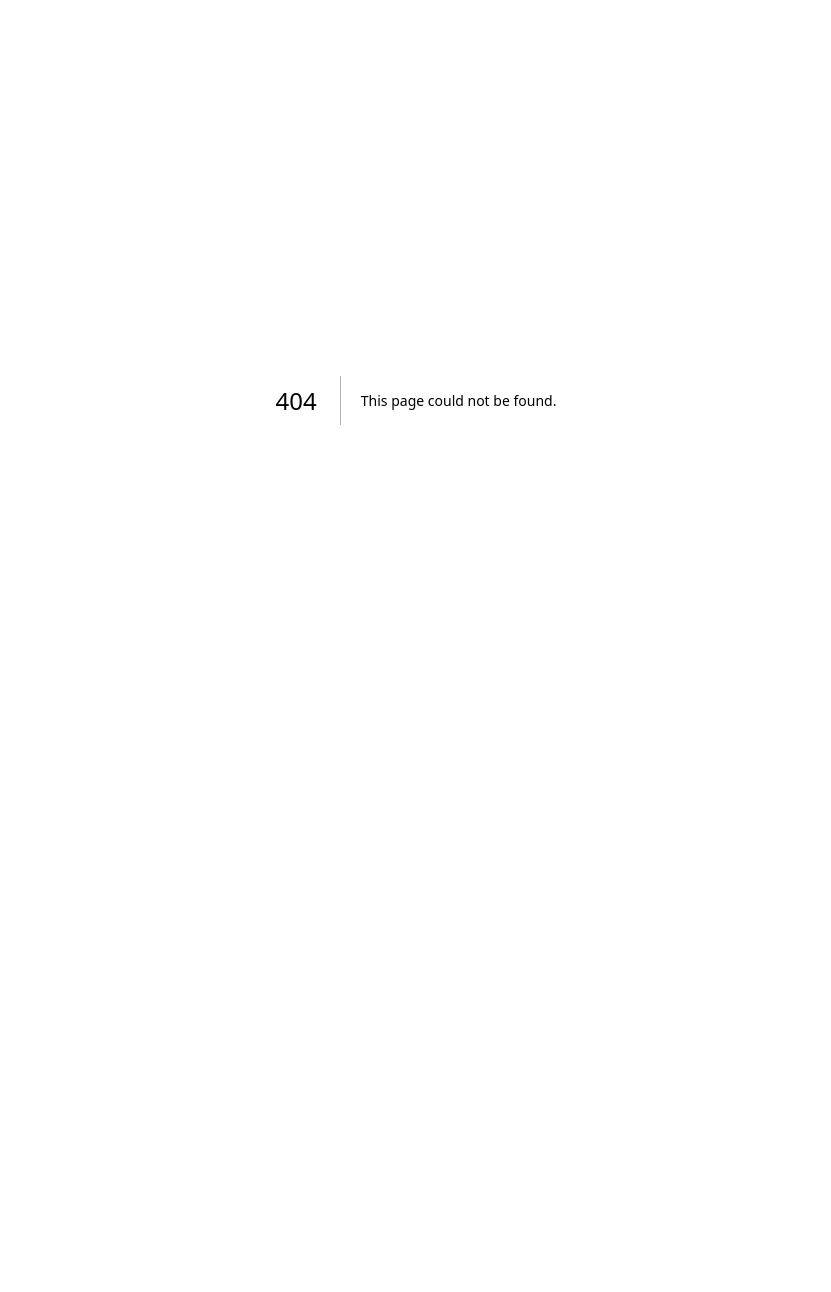
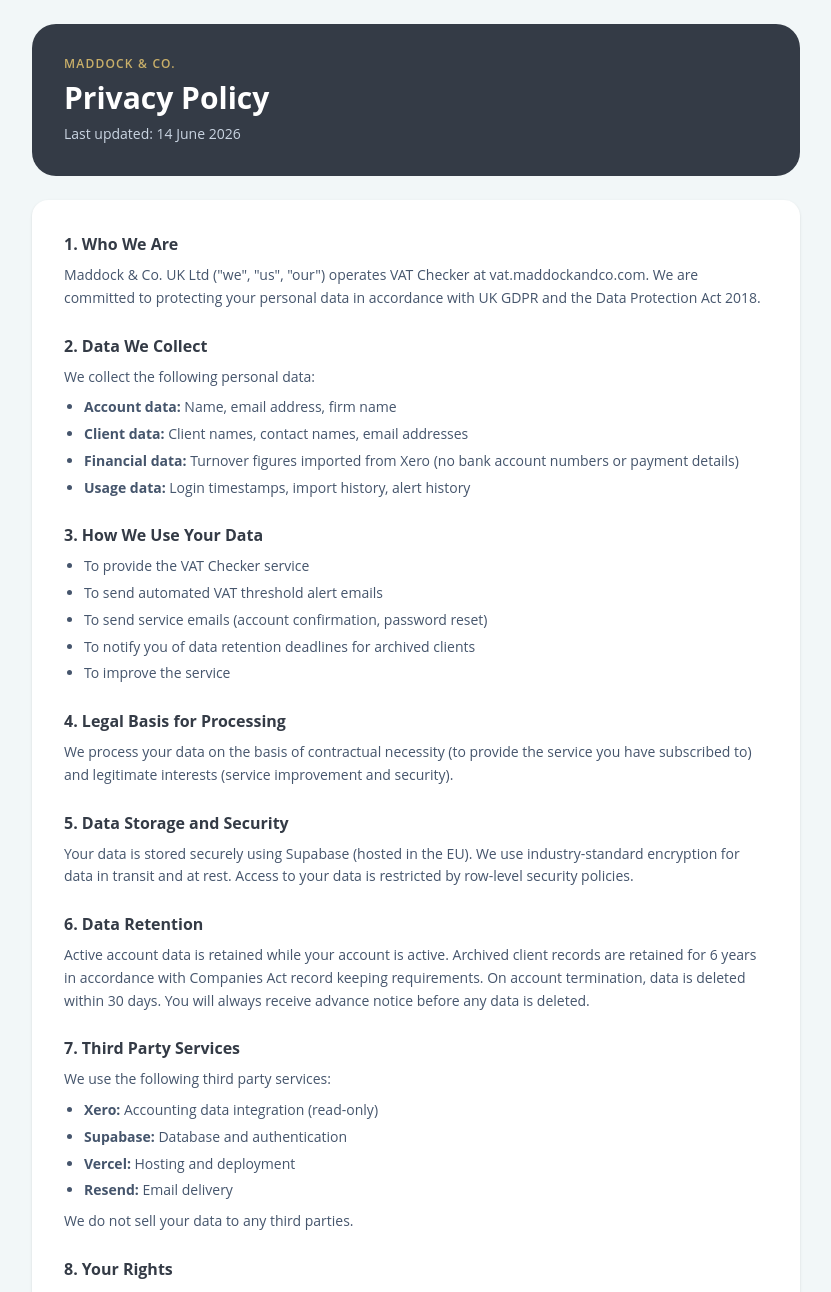
Before and after one commit to Maddockandco/VAT-Checker-V1, a Next.js app: page /privacy in a window 1280 px wide. Before the commit this address had no page. Shown: the top 1292 px of the page, without its empty margins (224-1055 px from the left). Before the commit the page ends 800 px from the top, so only its background shows below. Built offline with nearby package versions, Linux system fonts and the light colour scheme.

Commit message:
Create page.tsx

```diff
--- /dev/null
+++ b/app/privacy/page.tsx
@@ -0,0 +1,100 @@
+// app/privacy/page.tsx
+"use client";
+import Link from "next/link";
+
+export default function PrivacyPage() {
+  return (
+    <main className="min-h-screen bg-[#f2f7f8] p-6" style={{ fontFamily: "'Open Sans', sans-serif" }}>
+      <div className="mx-auto max-w-3xl">
+        <div className="mb-6 rounded-3xl bg-[#343b46] p-8 text-white">
+          <p className="text-xs text-[#c9af69] font-semibold uppercase tracking-widest mb-2">Maddock & Co.</p>
+          <h1 className="text-3xl font-bold">Privacy Policy</h1>
+          <p className="mt-2 text-slate-300 text-sm">Last updated: {new Date().toLocaleDateString("en-GB", { day: "numeric", month: "long", year: "numeric" })}</p>
+        </div>
+
+        <div className="rounded-2xl bg-white p-8 shadow-sm space-y-6 text-sm text-slate-600 leading-relaxed">
+          <div>
+            <h2 className="text-base font-bold text-[#343b46] mb-2">1. Who We Are</h2>
+            <p>Maddock & Co. UK Ltd ("we", "us", "our") operates VAT Checker at vat.maddockandco.com. We are committed to protecting your personal data in accordance with UK GDPR and the Data Protection Act 2018.</p>
+          </div>
+
+          <div>
+            <h2 className="text-base font-bold text-[#343b46] mb-2">2. Data We Collect</h2>
+            <p className="mb-2">We collect the following personal data:</p>
+            <ul className="list-disc pl-5 space-y-1">
+              <li><strong>Account data:</strong> Name, email address, firm name</li>
+              <li><strong>Client data:</strong> Client names, contact names, email addresses</li>
+              <li><strong>Financial data:</strong> Turnover figures imported from Xero (no bank account numbers or payment details)</li>
+              <li><strong>Usage data:</strong> Login timestamps, import history, alert history</li>
+            </ul>
+          </div>
+
+          <div>
+            <h2 className="text-base font-bold text-[#343b46] mb-2">3. How We Use Your Data</h2>
+            <ul className="list-disc pl-5 space-y-1">
+              <li>To provide the VAT Checker service</li>
+              <li>To send automated VAT threshold alert emails</li>
+              <li>To send service emails (account confirmation, password reset)</li>
+              <li>To notify you of data retention deadlines for archived clients</li>
+              <li>To improve the service</li>
+            </ul>
+          </div>
+
+          <div>
+            <h2 className="text-base font-bold text-[#343b46] mb-2">4. Legal Basis for Processing</h2>
+            <p>We process your data on the basis of contractual necessity (to provide the service you have subscribed to) and legitimate interests (service improvement and security).</p>
+          </div>
+
+          <div>
+            <h2 className="text-base font-bold text-[#343b46] mb-2">5. Data Storage and Security</h2>
+            <p>Your data is stored securely using Supabase (hosted in the EU). We use industry-standard encryption for data in transit and at rest. Access to your data is restricted by row-level security policies.</p>
+          </div>
+
+          <div>
+            <h2 className="text-base font-bold text-[#343b46] mb-2">6. Data Retention</h2>
+            <p>Active account data is retained while your account is active. Archived client records are retained for 6 years in accordance with Companies Act record keeping requirements. On account termination, data is deleted within 30 days. You will always receive advance notice before any data is deleted.</p>
+          </div>
+
+          <div>
+            <h2 className="text-base font-bold text-[#343b46] mb-2">7. Third Party Services</h2>
+            <p className="mb-2">We use the following third party services:</p>
+            <ul className="list-disc pl-5 space-y-1">
+              <li><strong>Xero:</strong> Accounting data integration (read-only)</li>
+              <li><strong>Supabase:</strong> Database and authentication</li>
+              <li><strong>Vercel:</strong> Hosting and deployment</li>
+              <li><strong>Resend:</strong> Email delivery</li>
+            </ul>
+            <p className="mt-2">We do not sell your data to any third parties.</p>
+          </div>
+
+          <div>
+            <h2 className="text-base font-bold text-[#343b46] mb-2">8. Your Rights</h2>
+            <p className="mb-2">Under UK GDPR you have the right to:</p>
+            <ul className="list-disc pl-5 space-y-1">
+              <li>Access the personal data we hold about you</li>
+              <li>Correct inaccurate data</li>
+              <li>Request deletion of your data</li>
+              <li>Object to processing</li>
+              <li>Data portability</li>
+            </ul>
+            <p className="mt-2">To exercise these rights, contact us at <a href="mailto:info@maddockandco.com" className="text-[#c9af69] hover:underline">info@maddockandco.com</a>.</p>
+          </div>
+
+          <div>
+            <h2 className="text-base font-bold text-[#343b46] mb-2">9. Cookies</h2>
+            <p>We use only essential cookies required for authentication. We do not use tracking or advertising cookies.</p>
+          </div>
+
+          <div>
+            <h2 className="text-base font-bold text-[#343b46] mb-2">10. Contact and Complaints</h2>
+            <p>For privacy queries contact <a href="mailto:info@maddockandco.com" className="text-[#c9af69] hover:underline">info@maddockandco.com</a>. You have the right to lodge a complaint with the Information Commissioner's Office (ICO) at <a href="https://ico.org.uk" className="text-[#c9af69] hover:underline">ico.org.uk</a>.</p>
+          </div>
+        </div>
+
+        <div className="mt-6 text-center">
+          <Link href="/signup" className="text-sm text-slate-500 hover:text-[#343b46]">← Back to sign up</Link>
+        </div>
+      </div>
+    </main>
+  );
+}
```
